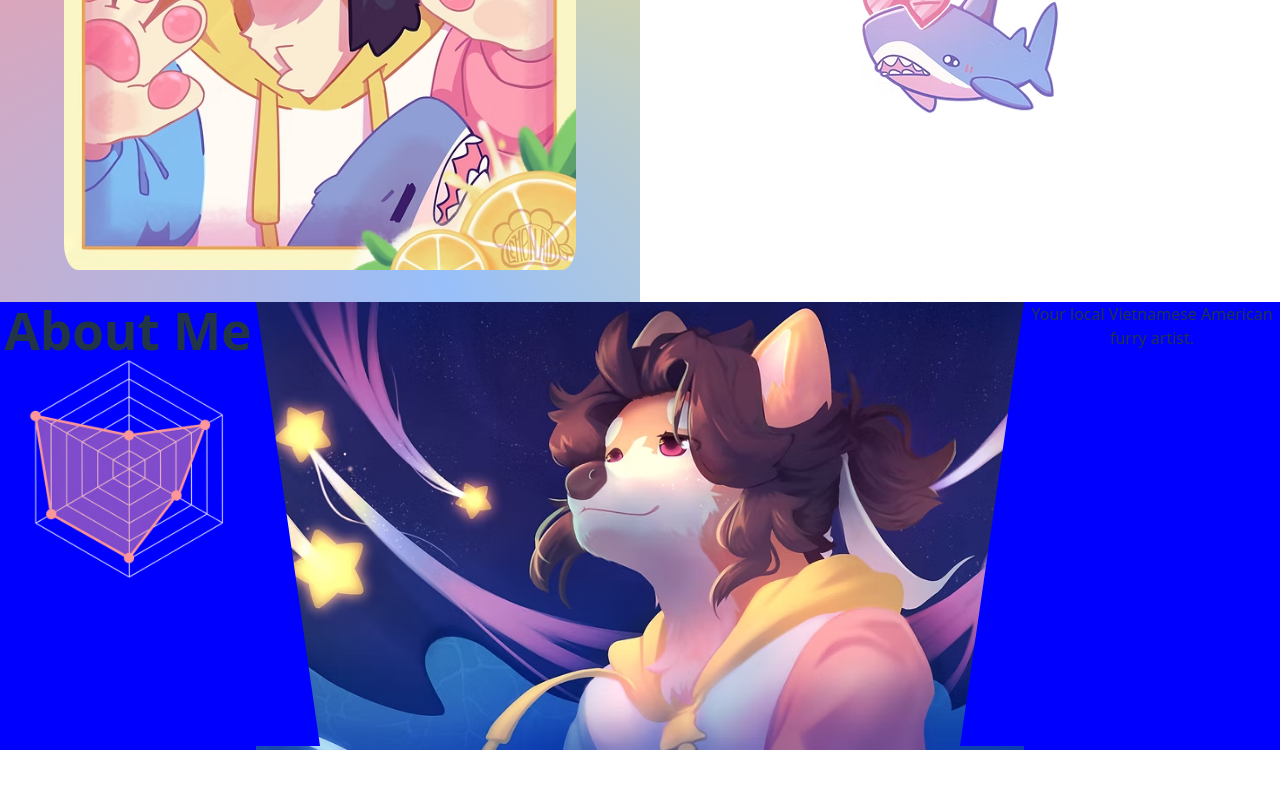
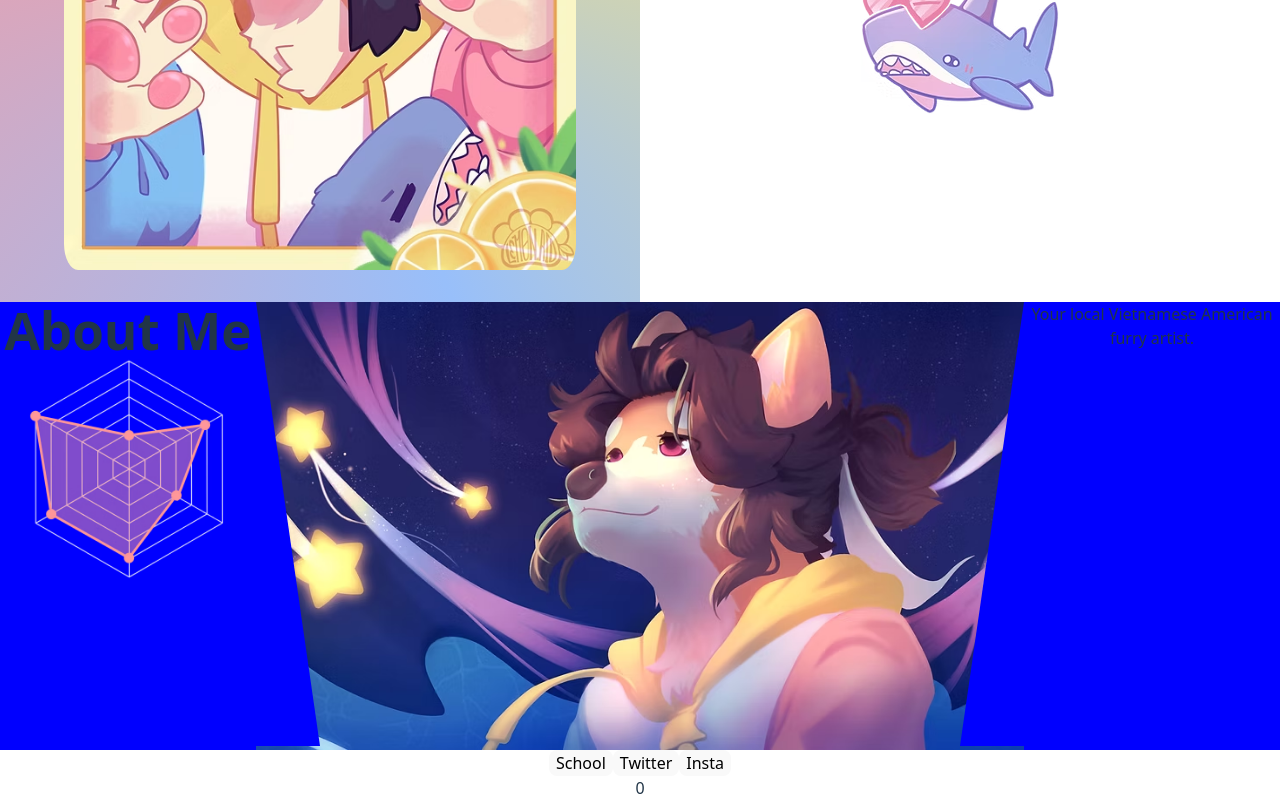
Before and after one commit to ASPCoding/Lemonaid-Website, a React (Vite) app: page / in a window 1280 px wide. Shown: the part 494-1294 px from the top of the page. Before the commit the page ends 1244 px from the top, so only its background shows below. Built offline with nearby package versions, Linux system fonts and the light colour scheme.

Commit message:
added ability for multiple views

```diff
--- a/src/App.tsx
+++ b/src/App.tsx
@@ -8,7 +8,16 @@ import aboutGraph from './assets/again no look.avif'
 import './App.css'
 
 function App() {
-  const [count, setCount] = useState(0)
+  const [view, setView] = useState(0)
+
+  const changeView = (num: number) => {
+    setView(num);
+
+  }
+
+  function currentView(){
+    return (<p>{view}</p>)
+  }
 
   return (
     <>
@@ -66,7 +75,15 @@ function App() {
       </div>
 
       <div className="artworks">
+        <div id="artNavbar">
+          <button onClick={(_e) => changeView(0)}>School</button>
+          <button onClick={(_e) => changeView(1)}>Twitter</button>
+          <button onClick={(_e) => changeView(2)}>Insta</button>
+        </div>
 
+        <div>
+          {currentView()}
+        </div>
       </div>
     </>
   )
```
